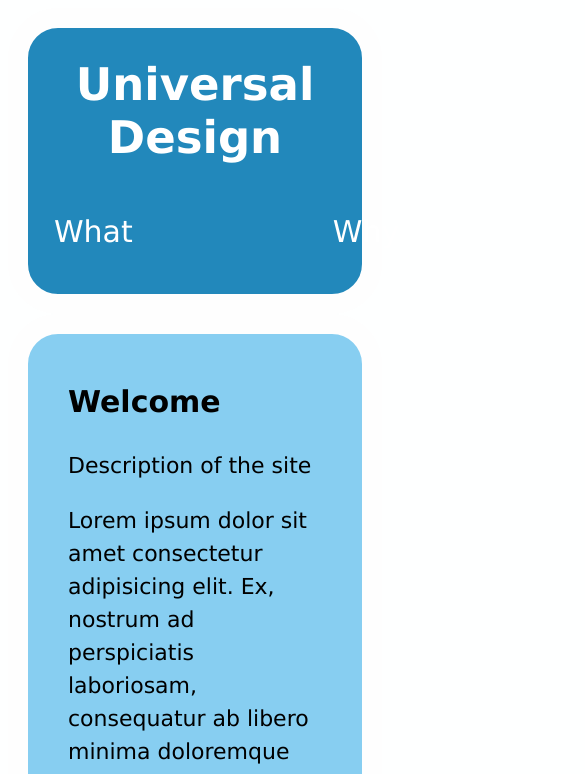
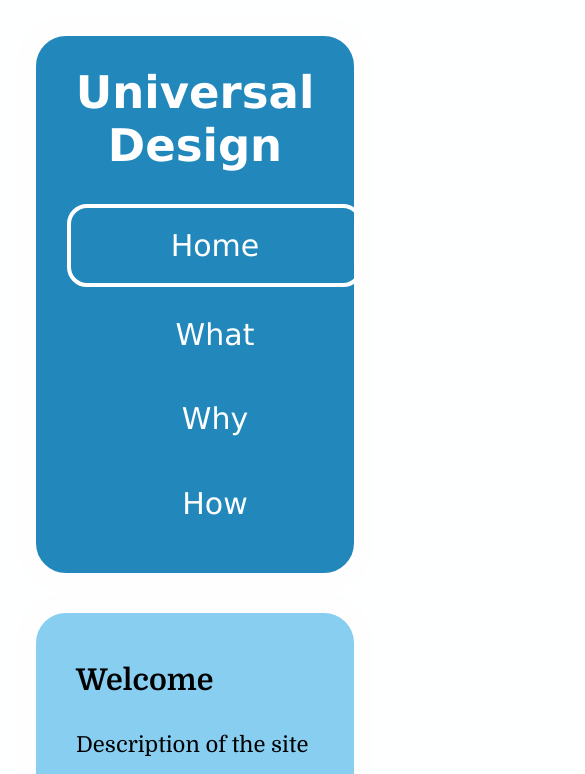
Before and after one commit to lilsbill/Universal_Design, a plain HTML site: page Final/final.html in a window 390 px wide. Shown: the top 774 px of the page, 585 px wide, since content can reach past the window. Drawn offline with Linux system fonts and the light colour scheme.

Commit message:
updatedddddd

```diff
--- a/Final/final.css
+++ b/Final/final.css
@@ -1,7 +1,9 @@
 body
 {
   background-color: rgb(254, 255, 255);
-  font-family: Verdana, Geneva, Tahoma, sans-serif;
+  padding: 1em;
+  max-width: 1200px;
+  margin: auto;
 }
 
 .sr-only
@@ -48,11 +50,13 @@ h2
   border: 20px solid #fefefe;
   border-radius: 50px;
   color: white;
+  font-family: Verdana, Geneva, Tahoma, sans-serif;
 }
 
 main
 {
   color:rgb(15, 34, 177);
+  font-family: "Domine", serif;
 }
 
 header
@@ -77,6 +81,17 @@ section
   padding-bottom: 20px;
 }
 
+@media (max-width: 600px)
+{
+  nav ul
+  {
+    flex-direction: column;
+    gap: 0.6rem;
+    align-items: center;
+    text-align: center;
+  }
+}
+
 footer
 {
   background-color: rgb(191, 235, 255);
@@ -96,7 +111,8 @@ ul
   list-style-type: none;
   display:flex;
   justify-content: center;
-  font-size: 25px;
+  font-size: 32px;
+  font-weight: 500;
 }
 
 ul li
@@ -115,7 +131,13 @@ li a
 
 li a:hover
 {
-  background-color: rgb(15, 34, 177);
+  background-color: rgb(255, 255, 255);
   border-radius: 20px;
-  color: white;
+  color: rgb(34, 136, 187);
 }
+
+li a.active
+{
+  border: 4px solid rgb(255, 255, 255);
+  border-radius: 20px;
+}
--- a/Final/final.html
+++ b/Final/final.html
@@ -5,6 +5,7 @@
     <meta name="viewport" content="width=device-width, initial-scale=1.0">
     <title>Final Project Landing</title>
     <link rel="stylesheet" href="final.css">
+    <link href="https://fonts.googleapis.com/css2?family=Domine:wght@400..700&display=swap" rel="stylesheet">
 </head>
 <body>
     <div class="top">
@@ -15,7 +16,7 @@
         <nav aria-label="Main Navigation">
             <h2 class="sr-only">Main Navigation</h2>
             <ul>
-                <li><a href="#" aria-current="page">Home</a></li>
+                <li><a href="#" aria-current="page" class="active">Home</a></li>
                 <li><a href="sub_pages/what.html">What</a></li>
                 <li><a href="sub_pages/why.html">Why</a></li>
                 <li><a href="sub_pages/how.html">How</a></li>
```
Also changed, not shown: Final/sub_pages/how.html (+2 -1 lines), Final/sub_pages/what.html (+3 -2 lines), Final/sub_pages/why.html (+2 -1 lines).
